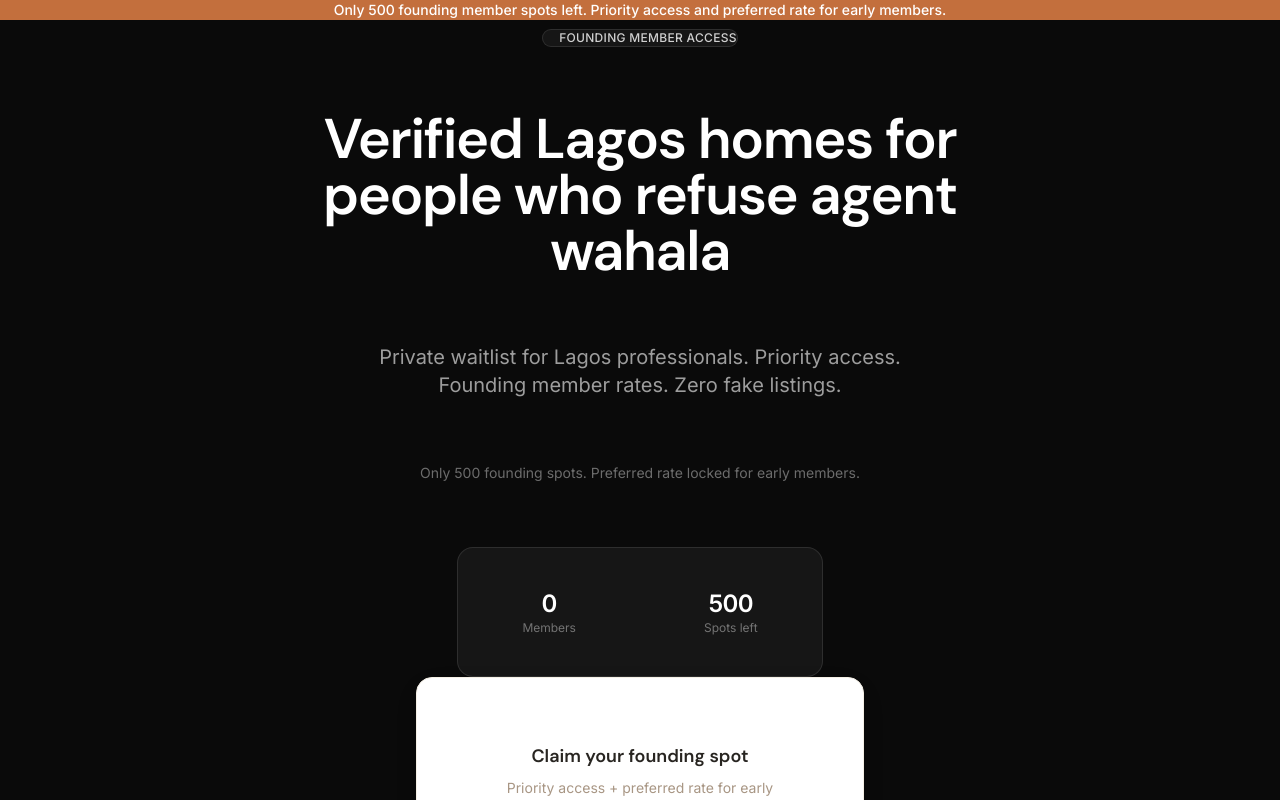
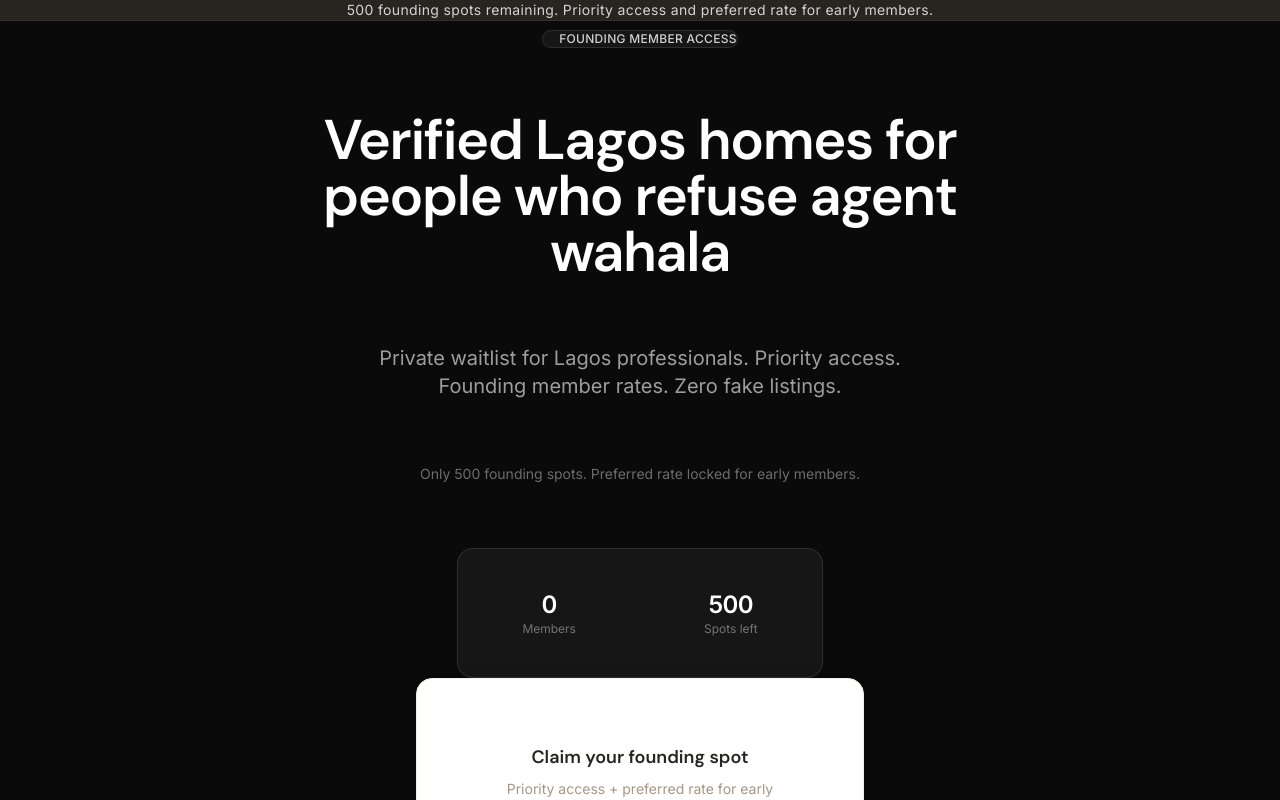
Before and after one commit to FADAREC/ShelterPoint-NG, a Next.js app: page / in a window 1280 px wide. Shown: the top 800 px of the page. Built offline with nearby package versions, Linux system fonts and the light colour scheme; no server answers; the database is empty.

Commit message:
design: minimal premium urgency bar

```diff
--- a/components/hero/UrgencyBar.tsx
+++ b/components/hero/UrgencyBar.tsx
@@ -19,19 +19,11 @@ export default function UrgencyBar() {
       .catch(() => {});
   }, []);
 
-  if (!mounted) {
-    return (
-      <div className="sticky top-0 z-50 bg-brand-primary text-white py-2.5 px-4 text-center text-sm font-medium">
-        Founding member spots are limited. Priority access for the first 500 only.
-      </div>
-    );
-  }
-
   return (
-    <div className="sticky top-0 z-50 bg-brand-primary text-white py-2.5 px-4 text-center text-sm font-medium">
-      {spotsLeft > 0
-        ? `Only ${spotsLeft} founding member spots left. Priority access and preferred rate for early members.`
-        : 'Founding member list is full. Join the general waitlist for future access.'}
+    <div className="sticky top-0 z-50 bg-neutral-900 border-b border-white/5 text-white/80 py-2.5 px-4 text-center text-xs sm:text-sm tracking-wide">
+      {mounted && spotsLeft > 0
+        ? `${spotsLeft} founding spots remaining. Priority access and preferred rate for early members.`
+        : 'Founding member access is limited. Priority rate for early members only.'}
     </div>
   );
 }
```
